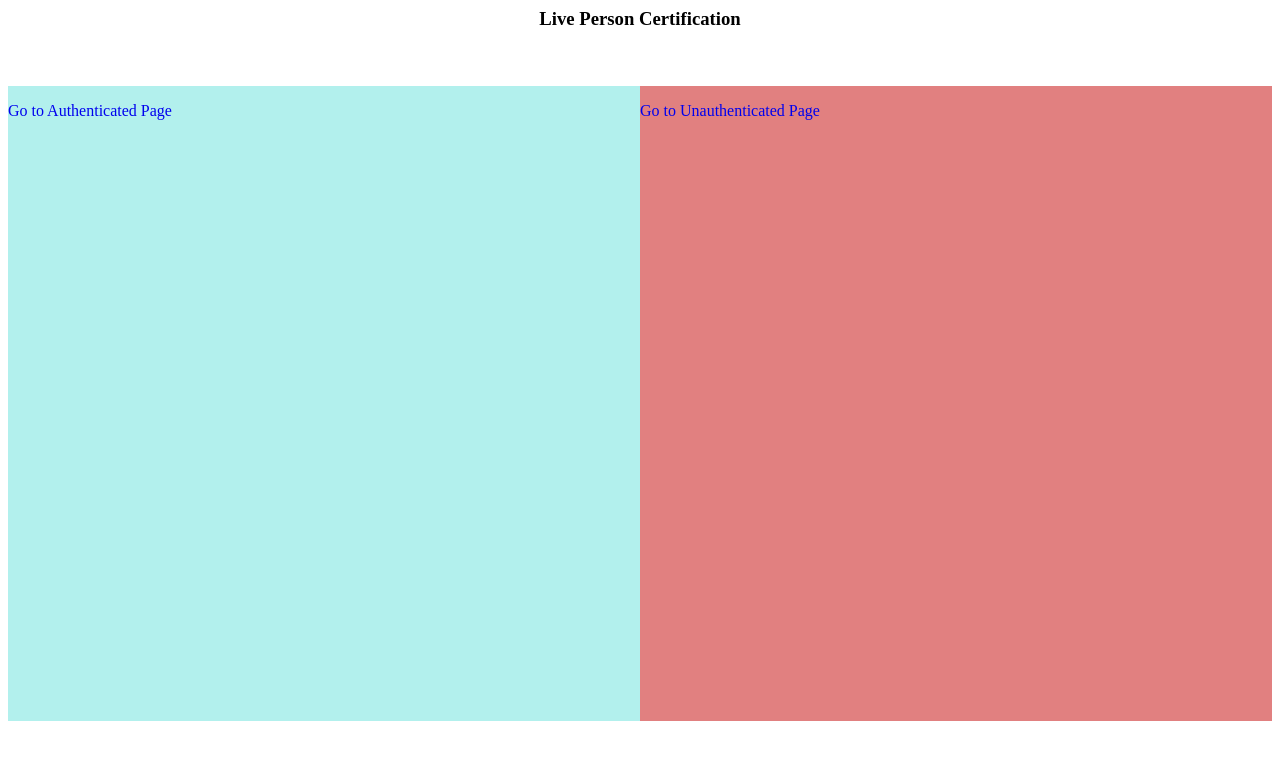
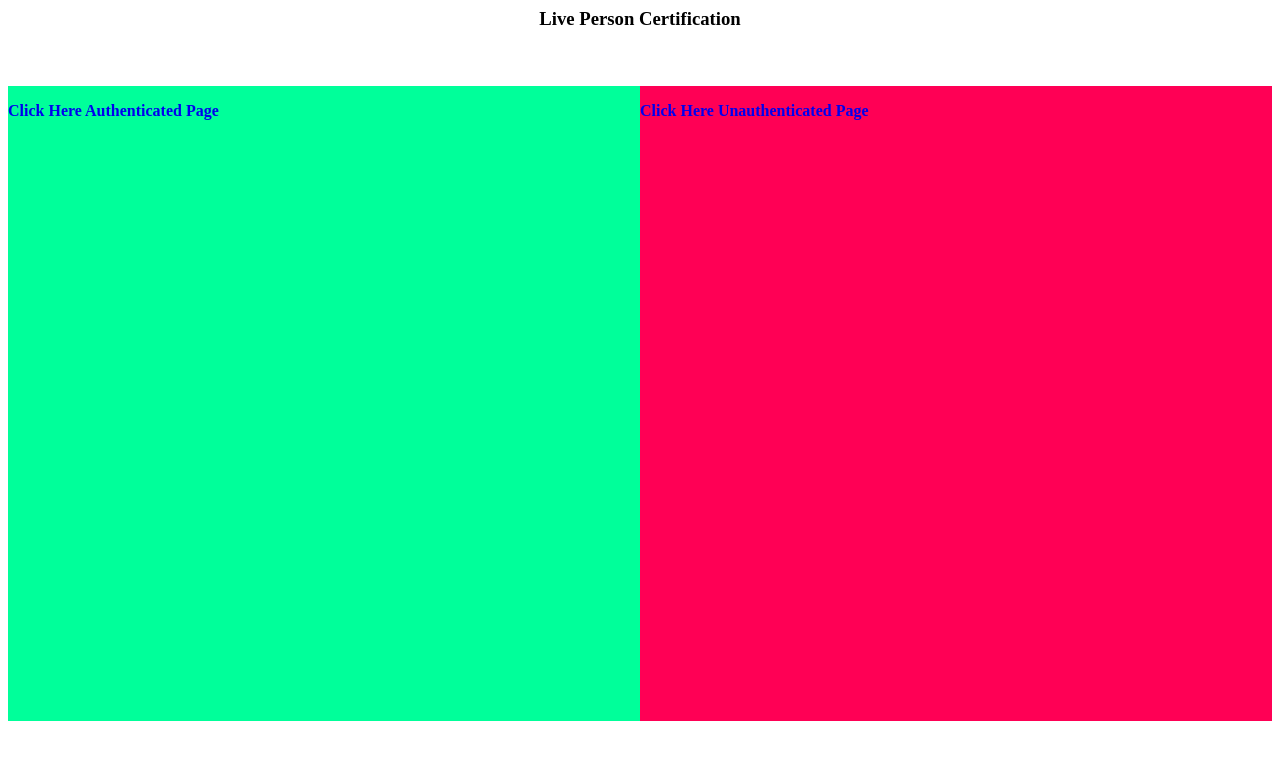
Before and after one commit to LeelaKrishna488284/WebApp, a plain HTML site: page index.html in a window 1280 px wide. Drawn offline with Linux system fonts and the light colour scheme.

Commit message:
Update index.html

```diff
--- a/index.html
+++ b/index.html
@@ -5,11 +5,11 @@
 <body>
 <div style="height: 10%;"><h3 style="text-align:center">Live Person Certification</h3></div>
     <div style="width: 100%; height: 90%;">
-        <div style="background-color: rgb(178, 240, 237); width: 50%; height: 90%;float:left">
-            <p><a href='auth.html' target='_blank' style="text-decoration: none">Go to Authenticated Page</a> </p>
+        <div style="background-color: rgb(0, 255, 154); width: 50%; height: 90%;float:left;font-weight: bold">
+            <p><a href='auth.html' target='_blank' style="text-decoration: none">Click Here Authenticated Page</a> </p>
         </div>
-        <div style="background-color: rgb(225, 128, 128); width:50%; height: 90%;float:right">
-            <p><a href='unauth.html' target='_blank' style="text-decoration: none">Go to Unauthenticated Page</a></p>
+        <div style="background-color: rgb(255, 0, 85); width:50%; height: 90%;float:right;font-weight: bold">
+            <p><a href='unauth.html' target='_blank' style="text-decoration: none">Click Here Unauthenticated Page</a></p>
         </div>
     </div>
 
```
